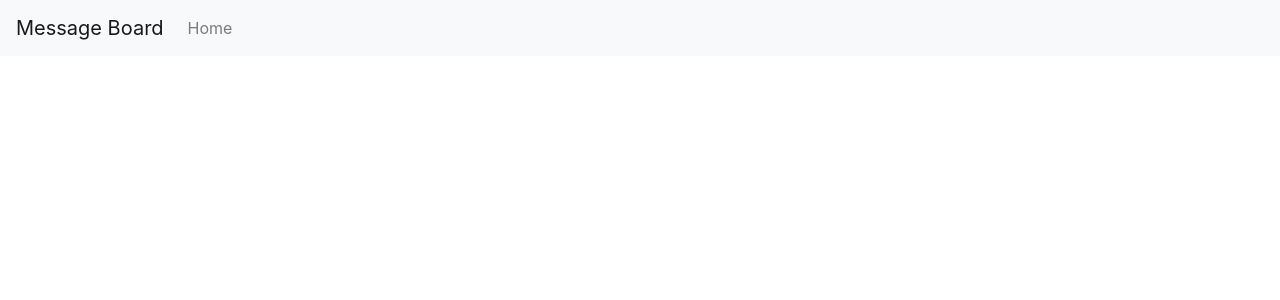
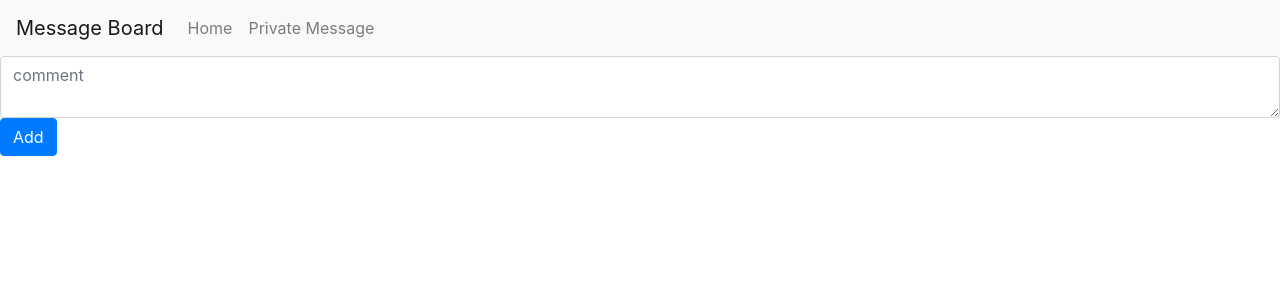
Before and after one commit to pavankumarchalla/message-board-redux, a React (Create React App) app: page /private in a window 1280 px wide. Shown: the top 300 px of the page. Built offline with nearby package versions, Linux system fonts and the light colour scheme.

Commit message:
added another reducer with add and delete functions

```diff
--- /dev/null
+++ b/src/actions/private_message.js
@@ -0,0 +1,13 @@
+export const addPrivateMessage = message => {
+  return {
+    type: "ADD_PRIVATE_MESSAGE",
+    message: message
+  };
+};
+
+export const deletePrivateMessage = message => {
+  return {
+    type: "DELETE_PRIVATE_MESSAGE",
+    message: message
+  };
+};
--- a/src/components/Navbar.js
+++ b/src/components/Navbar.js
@@ -27,6 +27,11 @@ class Navbar extends React.Component {
                   Home <span className="sr-only">(current)</span>
                 </Link>
               </li>
+              <li className="nav-item">
+                <Link className="nav-link" to="/private">
+                  Private Message <span className="sr-only">(current)</span>
+                </Link>
+              </li>
             </ul>
           </div>
         </nav>
--- /dev/null
+++ b/src/components/PrivateMessage.js
@@ -0,0 +1,16 @@
+import React, { Component } from "react";
+import PrivateMessageForm from "./PrivateMessageForm";
+import PrivateMessageList from "./PrivateMessageList";
+
+class PrivateMessage extends Component {
+  render() {
+    return (
+      <div>
+        <PrivateMessageForm />
+        <PrivateMessageList />
+      </div>
+    );
+  }
+}
+
+export default PrivateMessage;
--- /dev/null
+++ b/src/components/PrivateMessageForm.js
@@ -0,0 +1,60 @@
+import React from "react";
+import { connect } from "react-redux";
+import * as privateMessages from "../actions/private_message";
+
+class PrivateMessageForm extends React.Component {
+  constructor(props) {
+    super(props);
+    this.state = {
+      commentInput: ""
+    };
+  }
+
+  handleChange = event => {
+    this.setState({
+      commentInput: event.target.value
+    });
+  };
+
+  handleSubmit = event => {
+    event.preventDefault();
+    this.props.addPrivateMessage(this.state.commentInput);
+    this.setState({
+      commentInput: ""
+    });
+  };
+  render() {
+    return (
+      <form>
+        <textarea
+          onChange={this.handleChange}
+          type="text"
+          className="form-control"
+          value={this.state.commentInput}
+          placeholder="comment"
+        />
+        <button onClick={this.handleSubmit} className="btn btn-primary">
+          Add
+        </button>
+      </form>
+    );
+  }
+}
+
+export default connect(
+  null,
+  privateMessages
+)(PrivateMessageForm);
+
+// const mapDispatchToProps = (dispatch, ownProps) => {
+//   return {
+//     addComment: comment => {
+//       dispatch(actions.addComment(comment));
+//     }
+//   };
+// };
+
+// export default connect(
+//   null,
+//   mapDispatchToProps
+// )(CommentForm);
--- /dev/null
+++ b/src/components/PrivateMessageList.js
@@ -0,0 +1,45 @@
+import React from "react";
+import { connect } from "react-redux";
+import * as messageActionCreator from "../actions/private_message";
+
+class CommentList extends React.Component {
+  handleDelete = comment => {
+    this.props.deletePrivateMessage(comment);
+  };
+
+  render() {
+    return (
+      <ul className="list-group">
+        {this.props.messages.map(comment => {
+          return (
+            <div key={comment} className="card mt-1">
+              <div className="card-body">
+                <span className="ml-2" role="img" aria-label="">
+                  👍
+                </span>
+                <span className="mr-4 upvotes">1</span>
+                {comment}
+                <span
+                  onClick={this.handleDelete.bind(this, comment)}
+                  className="float-right"
+                >
+                  delete
+                </span>
+              </div>
+            </div>
+          );
+        })}
+      </ul>
+    );
+  }
+}
+
+const mapStateToProps = state => {
+  return {
+    messages: state.privateMessages
+  };
+};
+export default connect(
+  mapStateToProps,
+  messageActionCreator
+)(CommentList);
--- a/src/index.js
+++ b/src/index.js
@@ -7,9 +7,12 @@ import App from "./components/App";
 import CommentForm from "./components/CommentForm";
 import Navbar from "./components/Navbar";
 import commentReducer from "./reducers/comment";
+import PrivateMessage from "./components/PrivateMessage";
+import PrivateReducer from "./reducers/private_message";
 
 const rootReducer = combineReducers({
-  comments: commentReducer
+  comments: commentReducer,
+  privateMessages: PrivateReducer
 });
 const store = createStore(rootReducer);
 ReactDOM.render(
@@ -18,7 +21,7 @@ ReactDOM.render(
       <div>
         <Navbar />
         <Route path="/" exact component={App} />
-        <Route path="/post" component={CommentForm} />
+        <Route path="/private" component={PrivateMessage} />
       </div>
     </BrowserRouter>
   </Provider>,
--- /dev/null
+++ b/src/reducers/private_message.js
@@ -0,0 +1,11 @@
+const initialState = [];
+export default (state = initialState, action) => {
+  switch (action.type) {
+    case "ADD_PRIVATE_MESSAGE":
+      return [...state, action.message];
+    case "DELETE_PRIVATE_MESSAGE":
+      return state.filter(msg => msg !== action.message);
+    default:
+      return state;
+  }
+};
```
